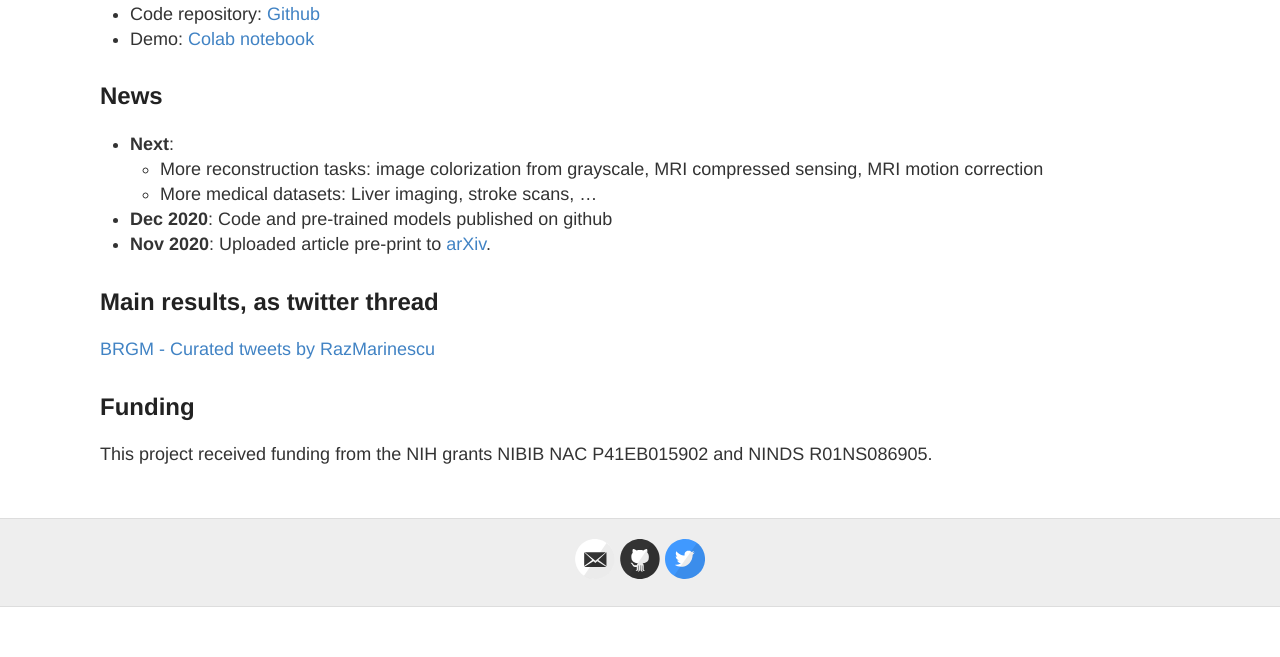
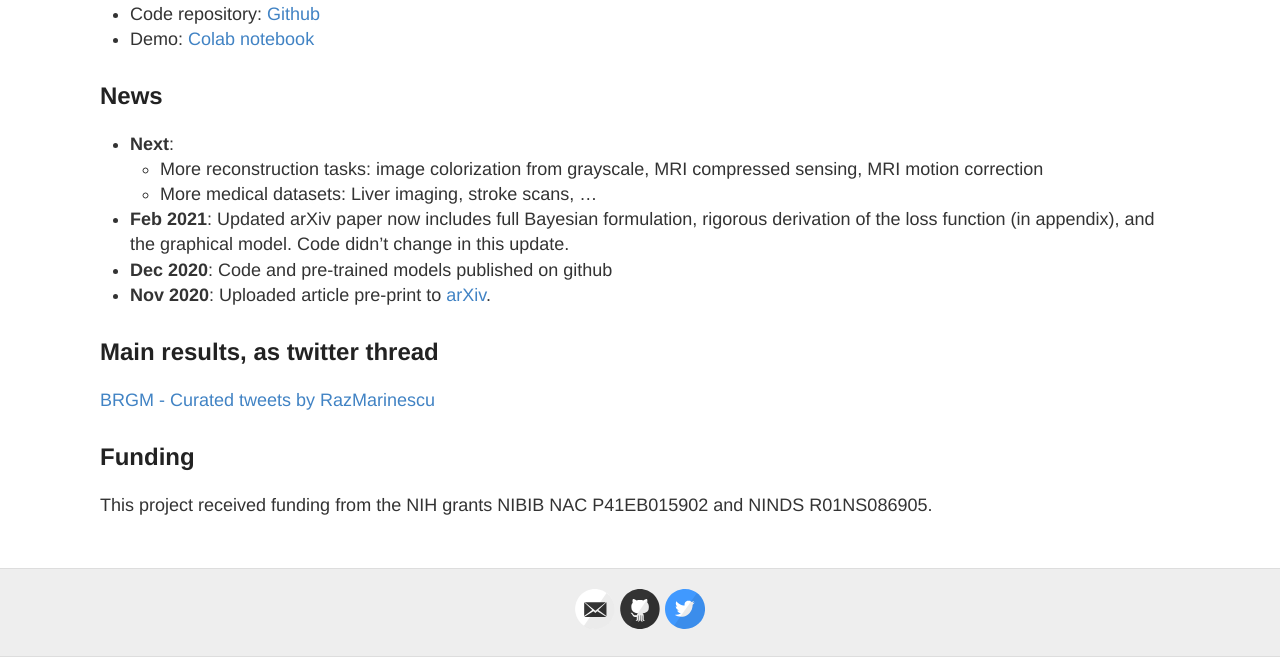
Before and after one commit to razvanmarinescu/razvanmarinescu.github.io, a Jekyll site: the page built from _posts/2021-01-04-brgm.md, in a window 1280 px wide. Shown: the part 539-1196 px from the top of the page. Built offline with Jekyll 4.4.1, drawn with Linux system fonts in a browser that asks for light colours; comment, search, counter and statistics services are not loaded; before the commit the page ends 1146 px from its top, so only the background shows below that.

Commit message:
updated arxiv

```diff
--- a/_posts/2021-01-04-brgm.md
+++ b/_posts/2021-01-04-brgm.md
@@ -21,6 +21,8 @@ published: true
 * **Next**:
 	* More reconstruction tasks: image colorization from grayscale, MRI compressed sensing, MRI motion correction
 	* More medical datasets: Liver imaging, stroke scans, ...
+
+* **Feb 2021**: Updated arXiv paper now includes full Bayesian formulation, rigorous derivation of the loss function (in appendix), and the graphical model. Code didn't change in this update.
 * **Dec 2020**: Code and pre-trained models published on github
 * **Nov 2020**: Uploaded article pre-print to [arXiv](https://arxiv.org/abs/2012.04567).
 
```
